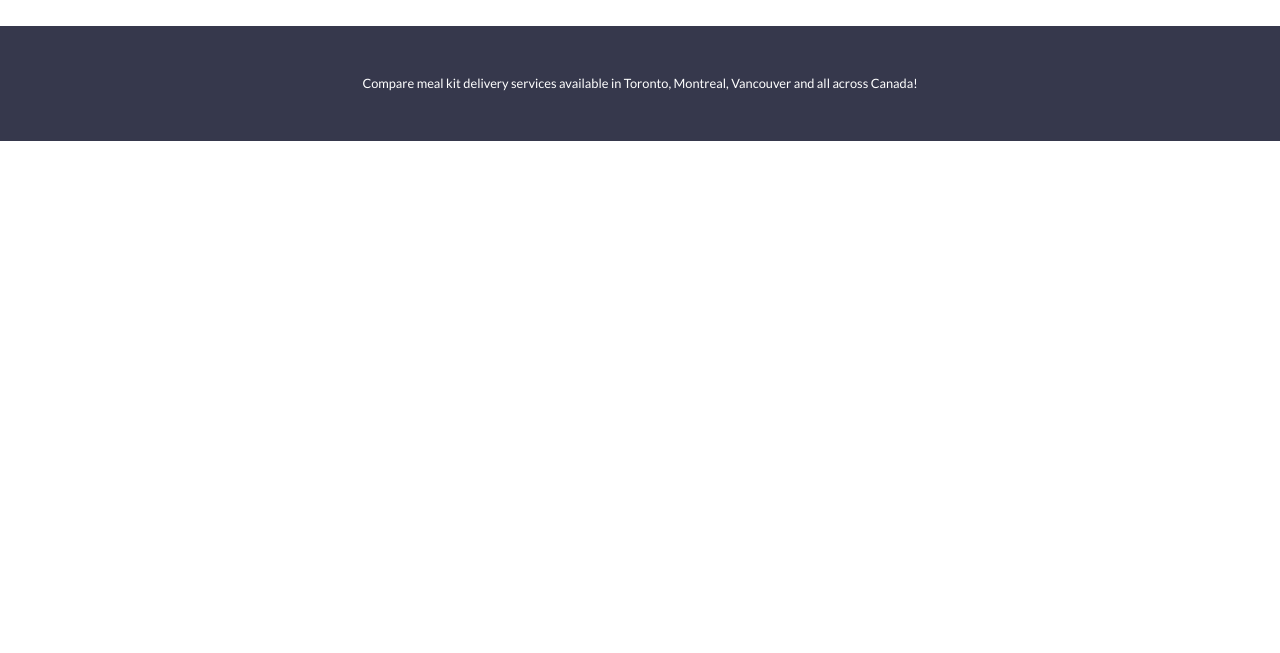
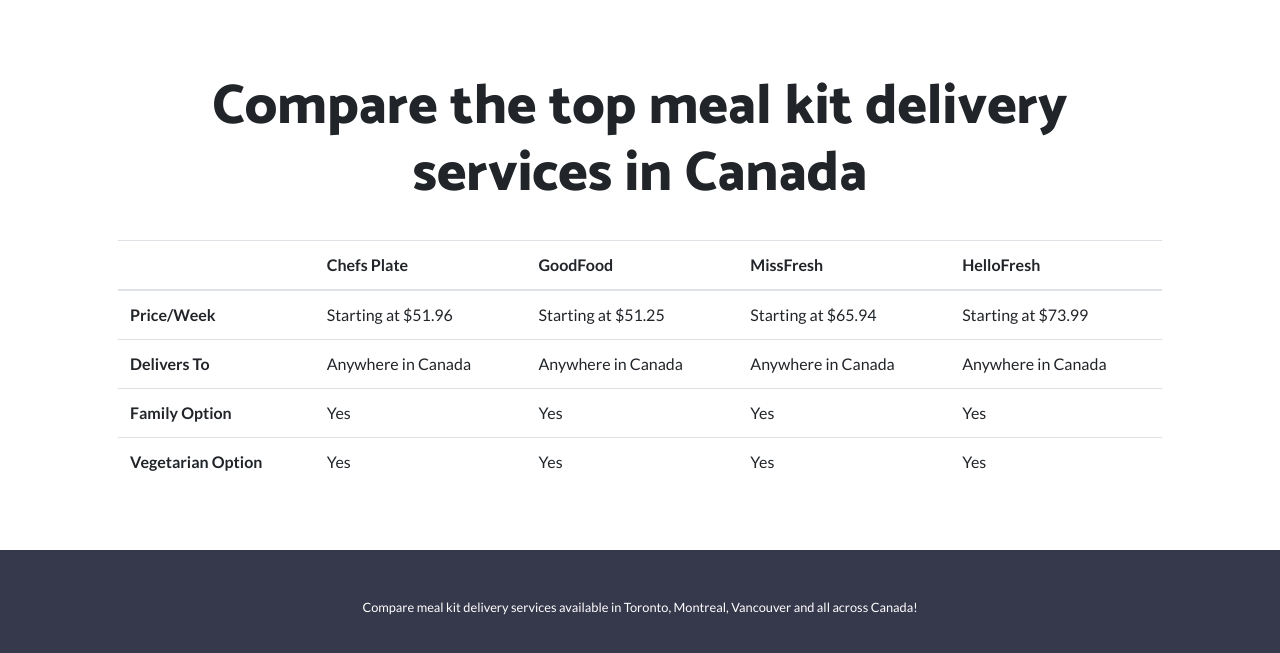
Before and after one commit to cookitchef/cookitchef.github.io, a website: page index.html in a window 1280 px wide. Shown: the part 2281-2934 px from the top of the page. Before the commit the page ends 2422 px from the top, so only its background shows below. Drawn offline with Linux system fonts and the light colour scheme.

Commit message:
Update index.html

```diff
--- a/index.html
+++ b/index.html
@@ -1,3 +1,4 @@
+
 <!DOCTYPE html>
 <html lang="en">
 
@@ -54,7 +55,7 @@
       <div class="container">
         <h1 class="masthead-heading mb-0">The Best Meal Kits</h1>
         <h2 class="masthead-subheading mb-0">in Canada</h2>
-        <a href="#" class="btn btn-primary btn-xl rounded-pill mt-5">Compare Now</a>
+        <a href="#comparison" class="btn btn-primary btn-xl rounded-pill mt-5">Compare Now</a>
       </div>
     </div>
 
@@ -114,6 +115,59 @@
     </div>
   </section>
 
+  <section>
+    <div class="container">
+      <div class="row align-items-center">
+        <div class="p-5">
+          <h2 class="display-4 text-center">Compare the top meal kit delivery services in Canada</h2>
+          <a name="comparison"></a>
+          <br>
+          <table class="table table-hover">
+            <thead>
+              <tr>
+                <th scope="col"></th>
+                <th scope="col">Chefs Plate</th>
+                <th scope="col">GoodFood</th>
+                <th scope="col">MissFresh</th>
+                <th scope="col">HelloFresh</th>
+              </tr>
+            </thead>
+            <tbody>
+              <tr>
+                <th scope="row">Price/Week</th>
+                <td>Starting at $51.96</td>
+                <td>Starting at $51.25</td>
+                <td>Starting at $65.94</td>
+                <td>Starting at $73.99</td>
+              </tr>
+              <tr>
+                <th scope="row">Delivers To</th>
+                <td>Anywhere in Canada</td>
+                <td>Anywhere in Canada</td>
+                <td>Anywhere in Canada</td>
+                <td>Anywhere in Canada</td>
+              </tr>
+              <tr>
+                <th scope="row">Family Option</th>
+                <td>Yes</td>
+                <td>Yes</td>
+                <td>Yes</td>
+                <td>Yes</td>
+              </tr>
+              <tr>
+                <th scope="row">Vegetarian Option</th>
+                <td>Yes</td>
+                <td>Yes</td>
+                <td>Yes</td>
+                <td>Yes</td>
+              </tr>
+            </tbody>
+          </table>
+        </div>
+      </div>
+    </div>
+  </section>
+
   <!-- Footer -->
   <footer class="py-5 bg-black">
     <div class="container">
```
